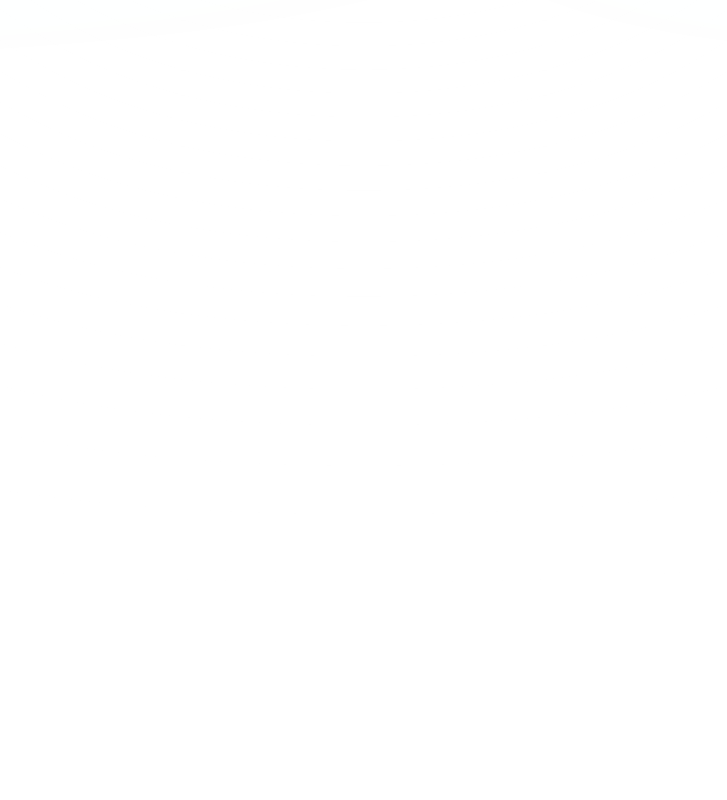
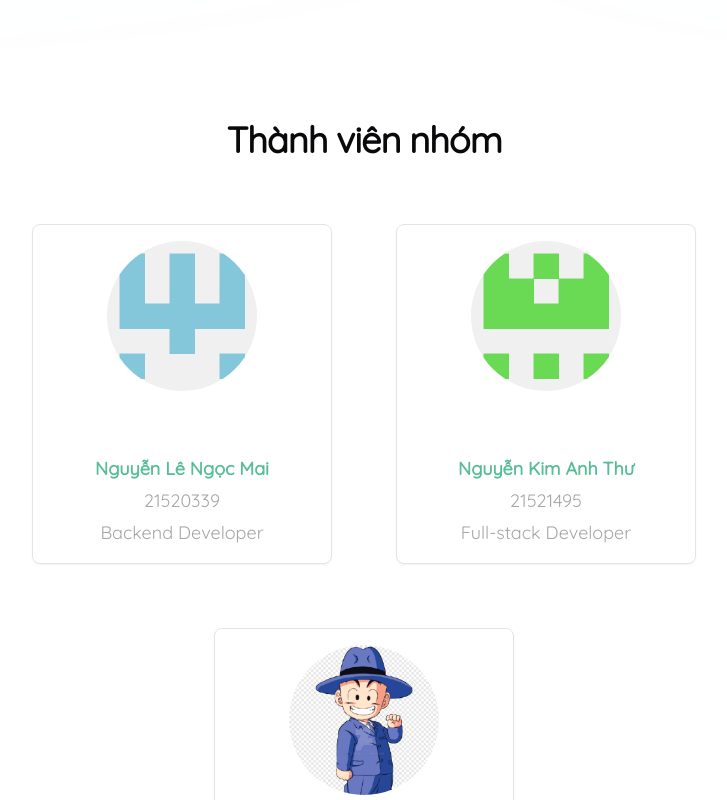
Before and after one commit to kimthu09/IS208-team5, a Next.js app in the folder frontend/: page / in a window 1280 px wide. Shown: the part 1060-1860 px from the top of the page, without its empty margins (276-1003 px from the left). Before the commit the page ends 1132 px from the top, so only its background shows below. Built offline with nearby package versions, Linux system fonts and the light colour scheme.

Commit message:
dev: add member to home page update: change color of table in contract page

```diff
--- a/frontend/app/contact/page.tsx
+++ b/frontend/app/contact/page.tsx
@@ -1,4 +1,5 @@
 import PageTitle from "@/components/page-title/page-title";
+import Member from "@/components/user/member";
 import UserCard from "@/components/user/user-card";
 import { PageTitleUnderlineType } from "@/constants";
 
@@ -6,30 +7,7 @@ const ContactPage = () => {
     return (
         <div className="flex flex-col gap-16 items-center">
             <PageTitle title="Liên hệ" type={PageTitleUnderlineType.Type1} />
-            <div className="flex flex-wrap gap-16 items-center justify-center">
-                <UserCard
-                    avaUrl={"/images/ava/Mai.png"}
-                    avaDes={"NM"}
-                    name={"Nguyễn Lê Ngọc Mai"}
-                    studentCode={"21520339"}
-                    githubUrl={"https://github.com/NLNM-0-0"}
-                    mainJob="Backend Developer"
-                />
-                <UserCard
-                    avaUrl={"/images/ava/Thu.png"}
-                    avaDes={"AT"}
-                    name={"Nguyễn Kim Anh Thư"}
-                    studentCode={"21521495"}
-                    githubUrl={"https://github.com/kimthu09"}
-                    mainJob="Full-stack Developer" />
-                <UserCard
-                    avaUrl={"/images/ava/Tri.png"}
-                    avaDes={"MT"}
-                    name={"Nguyễn Minh Trí"}
-                    studentCode={"21520495"}
-                    githubUrl={"https://github.com/Karin1412"}
-                    mainJob="Frontend Developer" />
-            </div>
+            <Member />
             <div className="flex flex-col items-center gap-8 w-[60vw] lg:flex-row lg:items-start">
                 <div className="flex-1 flex flex-col gap-4">
                     <h2 className="text-primary">Bạn có thể tìm thấy chúng tôi ở</h2>
--- a/frontend/app/contract/page.tsx
+++ b/frontend/app/contract/page.tsx
@@ -1,5 +1,5 @@
 import PageTitle from "@/components/page-title/page-title";
-import { Table, TableBody, TableCaption, TableCell, TableHead, TableHeader, TableRow } from "@/components/ui/table";
+import { Table, TableBody, TableCell, TableHead, TableHeader, TableRow } from "@/components/ui/table";
 import { PageTitleUnderlineType } from "@/constants";
 
 const Paraph = (props: { title: string, content: string[], other: any }) => {
@@ -96,7 +96,7 @@ const ContractPage = () => (
                             <TableCell className="border-b border-r">Hoàn thành nhưng thời gian muộn</TableCell>
                             <TableCell className="border-b border-r">Không hoàn thành công việc</TableCell>
                         </TableRow>
-                        <TableRow className="border-none">
+                        <TableRow className="border-none bg-primary/10">
                             <TableCell className="bg-primary text-white font-bold">Tinh thần hợp tác</TableCell>
                             <TableCell className="border-b border-r">Hòa đồng, thân thiện, giúp đỡ thành viên khác</TableCell>
                             <TableCell className="border-b border-r">Tôn trọng các thành viên khác nhưng cách làm việc còn khá riêng lẻ</TableCell>
@@ -110,7 +110,7 @@ const ContractPage = () => (
                             <TableCell className="border-b border-r">Vắng 1-2 buổi và còn đi trễ</TableCell>
                             <TableCell className="border-b border-r">Không tham gia hoạt động của nhóm trên 2 buổi</TableCell>
                         </TableRow>
-                        <TableRow className="border-none">
+                        <TableRow className="border-none bg-primary/10">
                             <TableCell className="bg-primary text-white font-bold">Đóng góp ý kiến</TableCell>
                             <TableCell className="border-b border-r">Có nhiều ý tưởng sáng tạo, tích cực, mang tính đột phá</TableCell>
                             <TableCell className="border-b border-r">Đóng góp nhiều ý tưởng, nhưng tính đột phá không cao</TableCell>
--- a/frontend/app/page.tsx
+++ b/frontend/app/page.tsx
@@ -1,4 +1,5 @@
 import Introduce from "@/components/home/introduce";
+import MemberWithTitle from "@/components/home/member-with-title";
 import Tool from "@/components/home/tool";
 
 export default function Home() {
@@ -6,6 +7,7 @@ export default function Home() {
     <div className="flex md:mt-32 mt-20 flex-col gap-32">
       <Introduce />
       <Tool />
+      <MemberWithTitle />
     </div>
   );
 }
--- /dev/null
+++ b/frontend/components/home/member-with-title.tsx
@@ -0,0 +1,12 @@
+import Member from "../user/member";
+
+const MemberWithTitle = () => {
+    return (
+        <div className="w-full flex-col items-center">
+            <h2 className="text-center text-4xl pb-16">Thành viên nhóm</h2>
+            <Member />
+        </div>
+    )
+}
+
+export default MemberWithTitle;
--- /dev/null
+++ b/frontend/components/user/member.tsx
@@ -0,0 +1,32 @@
+import UserCard from "./user-card";
+
+const Member = () => {
+    return (
+        <div className="flex flex-wrap gap-16 items-center justify-center">
+            <UserCard
+                avaUrl={"/images/ava/Mai.png"}
+                avaDes={"NM"}
+                name={"Nguyễn Lê Ngọc Mai"}
+                studentCode={"21520339"}
+                githubUrl={"https://github.com/NLNM-0-0"}
+                mainJob="Backend Developer"
+            />
+            <UserCard
+                avaUrl={"/images/ava/Thu.png"}
+                avaDes={"AT"}
+                name={"Nguyễn Kim Anh Thư"}
+                studentCode={"21521495"}
+                githubUrl={"https://github.com/kimthu09"}
+                mainJob="Full-stack Developer" />
+            <UserCard
+                avaUrl={"/images/ava/Tri.png"}
+                avaDes={"MT"}
+                name={"Nguyễn Minh Trí"}
+                studentCode={"21520495"}
+                githubUrl={"https://github.com/Karin1412"}
+                mainJob="Frontend Developer" />
+        </div>
+    );
+}
+
+export default Member;
```
